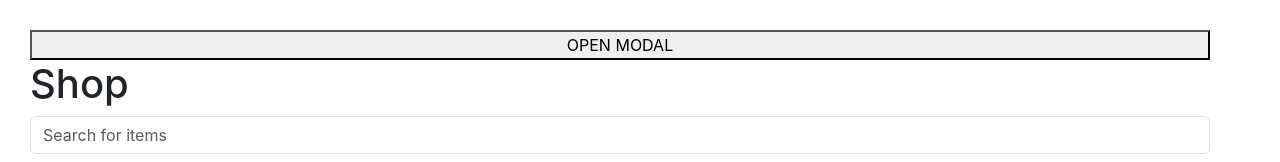
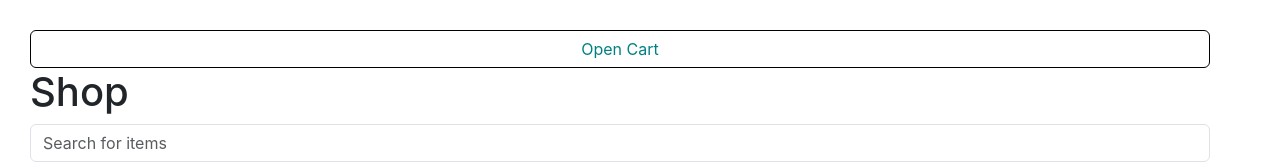
Before and after one commit to lotskseniya/React-hw-2, a React (Create React App) app: page / in a window 1280 px wide. Shown: the top 162 px of the page. Built offline with nearby package versions, Linux system fonts and the light colour scheme; no server answers.

Commit message:
Homework has been updated

```diff
--- a/src/App.css
+++ b/src/App.css
@@ -58,3 +58,21 @@
     max-width: 50px;
     text-align: center;
 }
+
+.cart{
+  width: 500px;
+  height: max-content;
+  padding: 6px;
+  align-items: center;
+  justify-content: center;
+}
+
+.cart-header{
+ display: flex;
+justify-content: space-around;
+}
+
+.btn-outline-info{
+  border: 1px solid black;
+  color: teal;
+}
--- a/src/components/shop/Cart.jsx
+++ b/src/components/shop/Cart.jsx
@@ -12,6 +12,7 @@ export const Cart = (props) => {
 
   const [isCartOpen, setIsCartOpen] = useState(false);
 
+
   return (
     <CartContext.Provider
       value={{ itemsToBuy, totalPrice, setItemsToBuy, setTotalPrice }}
@@ -19,12 +20,14 @@ export const Cart = (props) => {
          <Modal
         appElement={document.getElementById("App")}
         isOpen={isCartOpen}
-        shouldCloseOnOverlayClick={true}
-        className="cart"
+        className="cart modal-dialog"
       >
         <div className="cart-header">
           <h1>Cart</h1>
-          <button>Close</button>
+          <div>
+            {/* <p></p> */}
+          </div>
+          <button type="button" className="btn-close" aria-label="Close"></button>
         </div>
 
         <div className="cart-footer">
@@ -32,7 +35,7 @@ export const Cart = (props) => {
           <button className="purchase">Purchase</button>
         </div>
       </Modal>
-        <button onClick={() => setIsCartOpen(!isCartOpen)}>OPEN MODAL</button>
+        <button onClick={() => setIsCartOpen(!isCartOpen)} className="btn btn-outline-info">Open Cart</button>
 
       {children}
     </CartContext.Provider>
```
